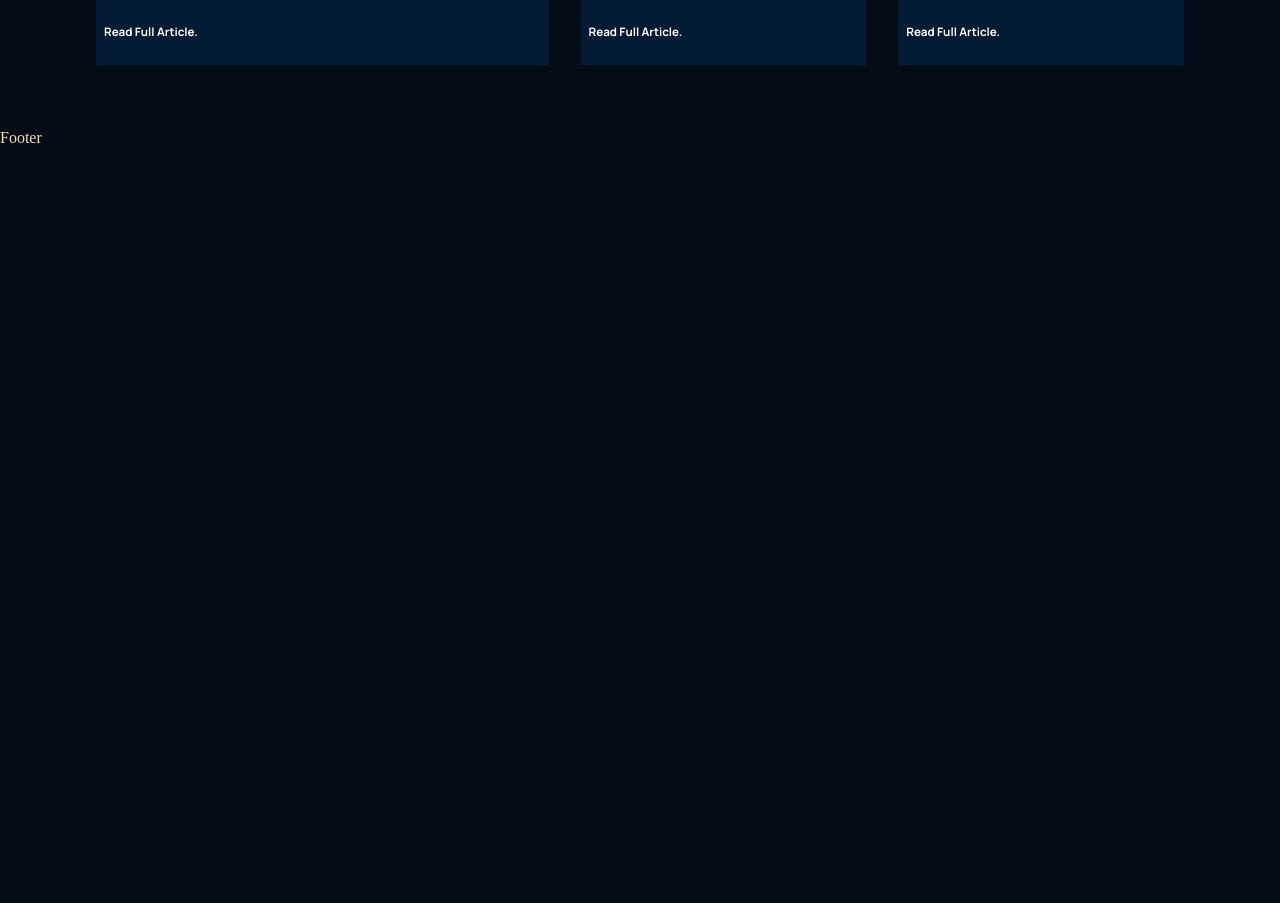
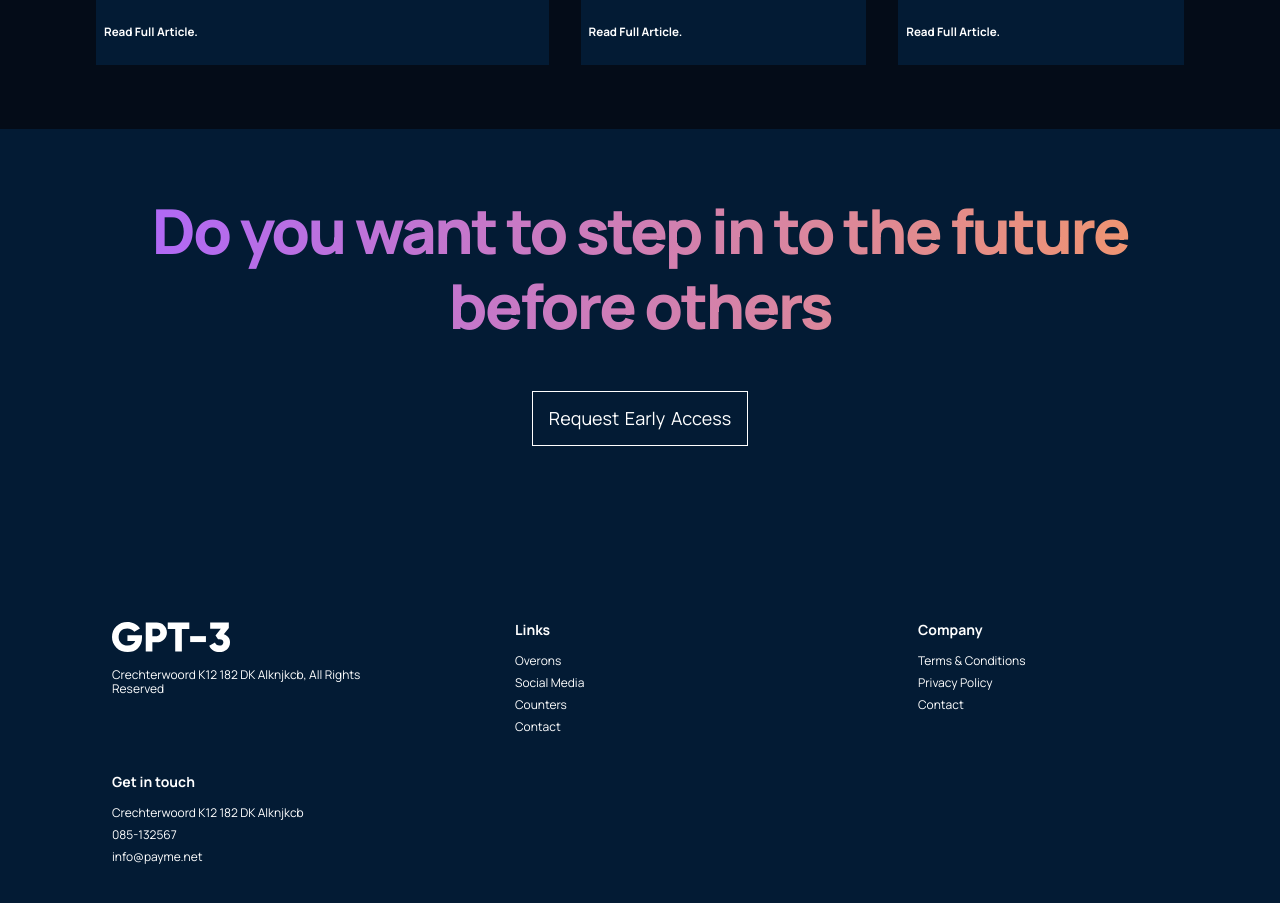
Before and after one commit to spirit-124/GPT-3, a React (Vite) app: page / in a window 1280 px wide. Shown: the part 4080-4983 px from the top of the page. Before the commit the page ends 4227 px from the top, so only its background shows below. Built offline with nearby package versions, Linux system fonts and the light colour scheme.

Commit message:
[completed] Project

```diff
--- a/src/containers/footer/Footer.jsx
+++ b/src/containers/footer/Footer.jsx
@@ -1,7 +1,47 @@
 import React from "react";
+import logo from "../../assets/logo.svg";
+import "./footer.css";
 
 const Footer = () => {
-  return <div>Footer</div>;
+  return (
+    <div className="gpt3__footer section__padding">
+      <div className="gpt3__footer-heading">
+        <h1 className="gradient__text">
+          Do you want to step in to the future before others
+        </h1>
+      </div>
+
+      <div className="gpt3__footer-button">
+        <p>Request Early Access</p>
+      </div>
+
+      <div className="gpt3__footer-links">
+        <div className="gpt3__footer-links-logo">
+          <img src={logo} alt="Logo" />
+          <p>Crechterwoord K12 182 DK Alknjkcb, All Rights Reserved</p>
+        </div>
+        <div className="gpt3__footer-links_div">
+          <h4>Links</h4>
+          <p>Overons</p>
+          <p>Social Media</p>
+          <p>Counters</p>
+          <p>Contact</p>
+        </div>
+        <div className="gpt3__footer-links_div">
+          <h4>Company</h4>
+          <p>Terms & Conditions</p>
+          <p>Privacy Policy</p>
+          <p>Contact</p>
+        </div>
+        <div className="gpt3__footer-links_div">
+          <h4>Get in touch</h4>
+          <p>Crechterwoord K12 182 DK Alknjkcb</p>
+          <p>085-132567</p>
+          <p>info@payme.net</p>
+        </div>
+      </div>
+    </div>
+  );
 };
 
 export default Footer;
--- a/src/containers/footer/footer.css
+++ b/src/containers/footer/footer.css
@@ -0,0 +1,145 @@
+.gpt3__footer {
+    display: flex;
+    flex-direction: column;
+    justify-content: center;
+    align-items: center;
+
+    background: var(--color-footer);
+
+    /* border: 1px solid white; */
+    width: 100%;
+    height: 100%;
+}
+
+.gpt3__footer-heading {
+    width: 100%;
+    text-align: center;
+    margin-bottom: 3rem;
+}
+
+.gpt3__footer-heading h1 {
+    font-family: var(--font-family);
+    font-style: normal;
+    font-weight: 800;
+    font-size: 62px;
+    line-height: 75px;
+    text-align: center;
+    letter-spacing: -0.04em;
+}
+
+.gpt3__footer-button {
+    display: flex;
+    justify-content: center;
+    align-items: center;
+
+    padding: 1rem;
+    border: 1px solid white;
+    text-align: center;
+
+    margin-bottom: 10rem;
+    cursor: pointer;
+}
+
+
+.gpt3__footer-button p {
+    color: white;
+    font-family: var(--font-family);
+    font-size: 18px;
+    line-height: 21px;
+    word-spacing: 2px;
+    box-sizing: border-box;
+
+}
+
+.gpt3__footer-links{
+    display: flex;
+    justify-content: space-between;
+    align-items: flex-start;
+    flex-wrap: wrap;
+
+    flex-direction: row;
+    width: 100%;
+    text-align: left;
+    color: #fff;
+
+}
+
+.gpt3__footer-links div {
+    width: 250px;
+    margin: 1rem;
+}
+
+.gpt3__footer-links-logo {
+    display: flex;
+    flex-direction: column;
+}
+
+.gpt3__footer-links-logo img{
+    width: 118px;
+    height: 30px;
+
+    margin-bottom: 1rem;
+}
+
+.gpt3__footer-links-logo p {
+    font-family: var(--font-family);
+    font-size: 12px;
+    line-height: 14px;
+    color: #fff;
+}
+
+.gpt3__footer-links_div {
+    display: flex;
+    justify-content: flex-start;
+    flex-direction: column;
+
+}
+
+.gpt3__footer-links_div h4 {
+    font-size: 14px;
+    line-height: 16px;
+    color: #fff;
+    font-family: var(--font-family);
+
+    margin-bottom: 1rem;
+}
+
+.gpt3__footer-links_div p {
+    font-size: 12px;
+    line-height: 14px;
+    color: #fff;
+    font-family: var(--font-family);
+
+    margin-bottom: 0.5rem;
+    cursor: pointer;
+}
+
+@media screen and (max-width: 850px) {
+    .gpt3__footer-heading h1 {
+        font-size: 44px;
+        line-height: 55px;
+    }
+
+}
+
+@media screen and (max-width: 550px) {
+    .gpt3__footer-heading h1 {
+        font-size: 34px;
+        line-height: 45px;
+    }
+
+    .gpt3__footer-links div {
+        margin: 1rem 0;
+    }
+
+    .gpt3__footer-button p {
+        font-size: 14px;
+        line-height: 20px;
+    }
+
+    .gpt3__footer-heading h1 {
+        font-size: 27px;
+        line-height: 38px;
+    }
+
+}
```
